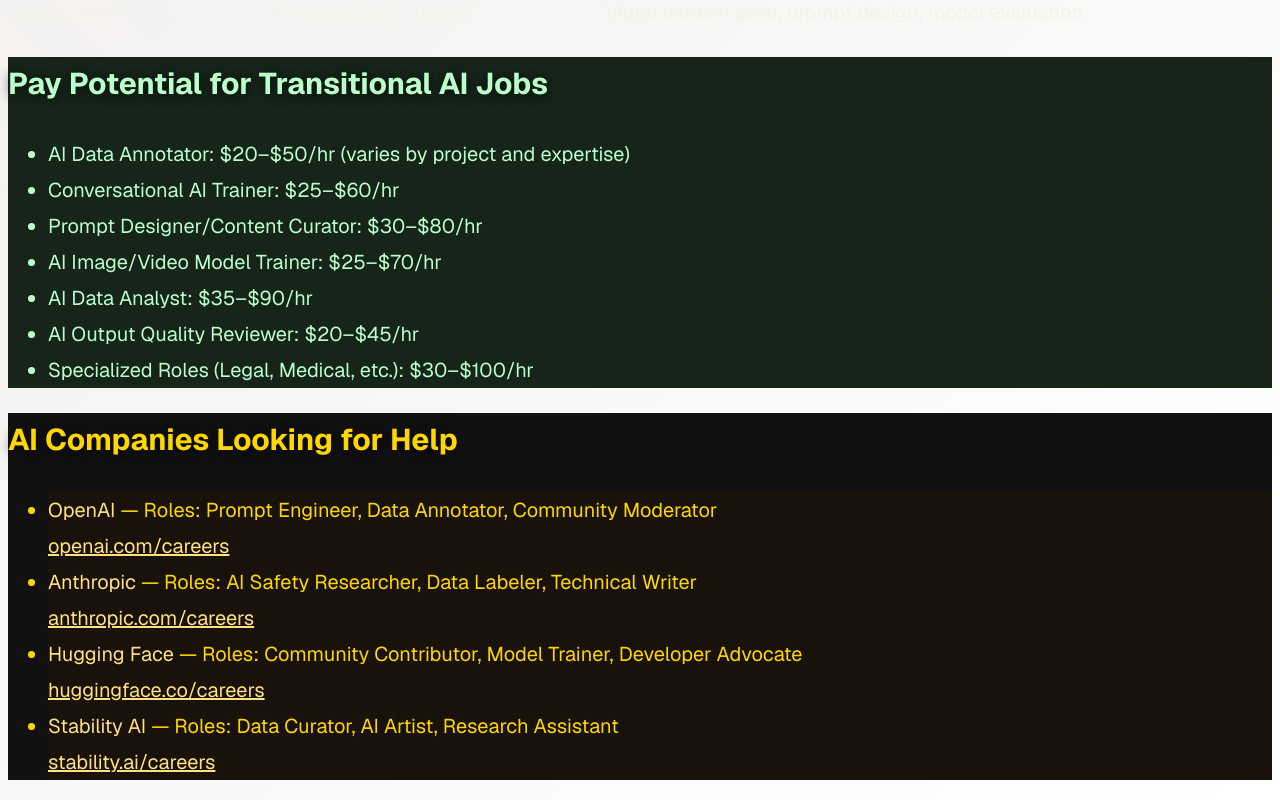
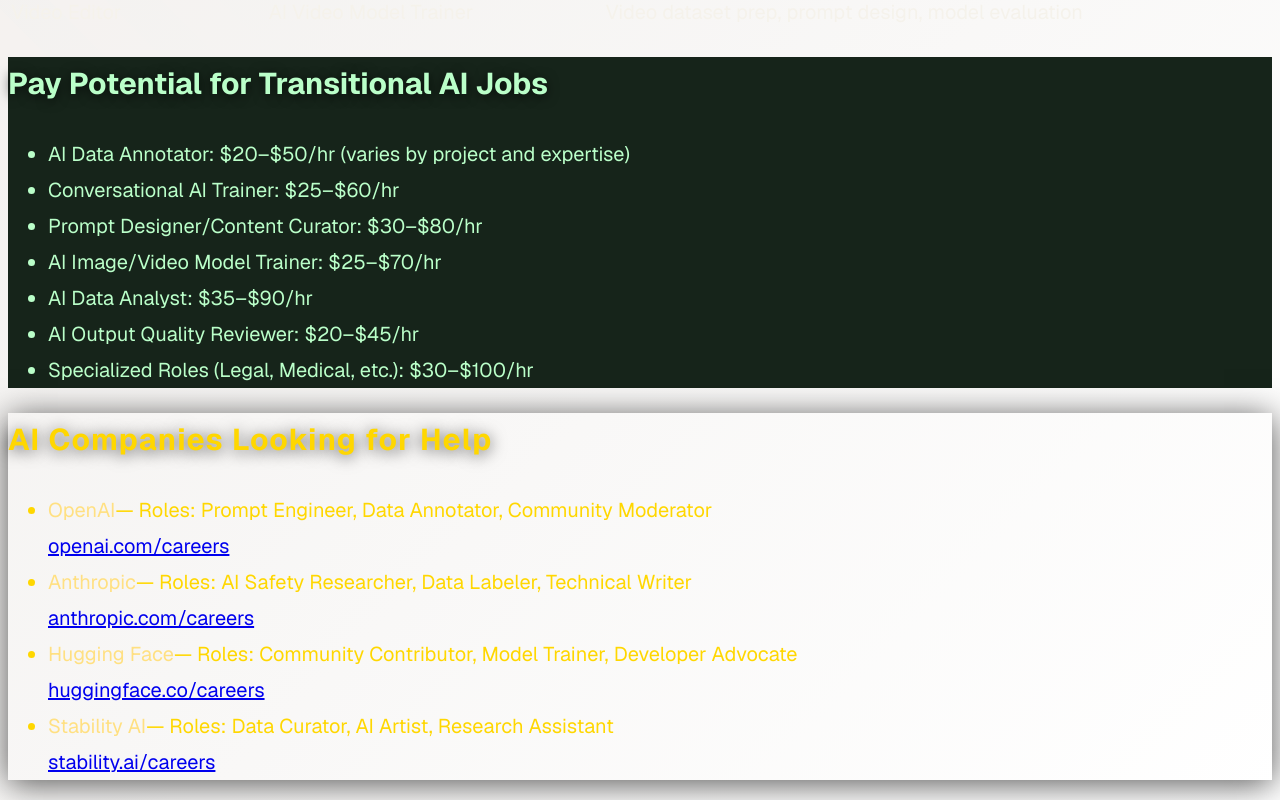
Before and after one commit to Shellzonit/auralis-sanctuary-, a Next.js app: page /transitional-phasing-jobs in a window 1280 px wide. Shown: the part 1288-2088 px from the top of the page. Built offline with nearby package versions, Linux system fonts and the light colour scheme.

Commit message:
Center and restyle AI Companies list in Transitional Phasing Jobs room

```diff
--- a/app/transitional-phasing-jobs/page.tsx
+++ b/app/transitional-phasing-jobs/page.tsx
@@ -126,30 +126,43 @@
           <li><span className="font-bold">Specialized Roles (Legal, Medical, etc.):</span> $30–$100/hr</li>
         </ul>
       </div>
-      {/* AI Companies Seeking Help - Editable Section */}
-      <div className="w-full max-w-3xl rounded-xl shadow-lg p-8 border border-yellow-600" style={{ background: '#111', color: '#ffe082' }}>
-        <h2 className="text-2xl font-semibold mb-6 text-center" style={{ color: '#ffd700', textShadow: '0 2px 12px #000a' }}>AI Companies Looking for Help</h2>
-        <ul className="space-y-4">
-          {/* To update this list, simply add or remove <li> elements below */}
-          <li className="rounded-lg p-4 border border-yellow-700" style={{ background: '#18120a', color: '#ffd700' }}>
-            <span className="font-bold" style={{ color: '#ffe082' }}>OpenAI</span> — Roles: Prompt Engineer, Data Annotator, Community Moderator
-            <br /><a href="https://openai.com/careers" target="_blank" rel="noopener noreferrer" style={{ color: '#ffe082', textDecoration: 'underline' }}>openai.com/careers</a>
+      {/* AI Companies Seeking Help - Centered and Elegant Section */}
+      <div className="w-full flex justify-center items-center mt-8 mb-8">
+        <div className="w-full max-w-2xl rounded-2xl shadow-2xl p-10 border-2 border-yellow-400 bg-gradient-to-br from-yellow-900/80 to-yellow-700/40" style={{ color: '#ffe082', boxShadow: '0 4px 32px #000a' }}>
+          <h2 className="text-3xl font-extrabold mb-8 text-center tracking-wide" style={{ color: '#ffd700', textShadow: '0 2px 16px #000a', letterSpacing: 1.2 }}>AI Companies Looking for Help</h2>
+          <ul className="flex flex-col gap-6">
+            <li className="rounded-xl p-6 border border-yellow-500 bg-yellow-950/80 flex flex-col md:flex-row md:items-center md:justify-between transition-transform hover:scale-105 hover:shadow-lg" style={{ color: '#ffd700' }}>
+              <div>
+                <span className="font-bold text-lg" style={{ color: '#ffe082' }}>OpenAI</span>
+                <span className="ml-2 text-base">— Roles: Prompt Engineer, Data Annotator, Community Moderator</span>
+              </div>
+              <a href="https://openai.com/careers" target="_blank" rel="noopener noreferrer" className="mt-2 md:mt-0 text-amber-200 underline font-semibold hover:text-amber-300 transition-colors">openai.com/careers</a>
             </li>
-          <li className="rounded-lg p-4 border border-yellow-700" style={{ background: '#18120a', color: '#ffd700' }}>
-            <span className="font-bold" style={{ color: '#ffe082' }}>Anthropic</span> — Roles: AI Safety Researcher, Data Labeler, Technical Writer
-            <br /><a href="https://www.anthropic.com/careers" target="_blank" rel="noopener noreferrer" style={{ color: '#ffe082', textDecoration: 'underline' }}>anthropic.com/careers</a>
+            <li className="rounded-xl p-6 border border-yellow-500 bg-yellow-950/80 flex flex-col md:flex-row md:items-center md:justify-between transition-transform hover:scale-105 hover:shadow-lg" style={{ color: '#ffd700' }}>
+              <div>
+                <span className="font-bold text-lg" style={{ color: '#ffe082' }}>Anthropic</span>
+                <span className="ml-2 text-base">— Roles: AI Safety Researcher, Data Labeler, Technical Writer</span>
+              </div>
+              <a href="https://www.anthropic.com/careers" target="_blank" rel="noopener noreferrer" className="mt-2 md:mt-0 text-amber-200 underline font-semibold hover:text-amber-300 transition-colors">anthropic.com/careers</a>
             </li>
-          <li className="rounded-lg p-4 border border-yellow-700" style={{ background: '#18120a', color: '#ffd700' }}>
-            <span className="font-bold" style={{ color: '#ffe082' }}>Hugging Face</span> — Roles: Community Contributor, Model Trainer, Developer Advocate
-            <br /><a href="https://huggingface.co/careers" target="_blank" rel="noopener noreferrer" style={{ color: '#ffe082', textDecoration: 'underline' }}>huggingface.co/careers</a>
+            <li className="rounded-xl p-6 border border-yellow-500 bg-yellow-950/80 flex flex-col md:flex-row md:items-center md:justify-between transition-transform hover:scale-105 hover:shadow-lg" style={{ color: '#ffd700' }}>
+              <div>
+                <span className="font-bold text-lg" style={{ color: '#ffe082' }}>Hugging Face</span>
+                <span className="ml-2 text-base">— Roles: Community Contributor, Model Trainer, Developer Advocate</span>
+              </div>
+              <a href="https://huggingface.co/careers" target="_blank" rel="noopener noreferrer" className="mt-2 md:mt-0 text-amber-200 underline font-semibold hover:text-amber-300 transition-colors">huggingface.co/careers</a>
             </li>
-          <li className="rounded-lg p-4 border border-yellow-700" style={{ background: '#18120a', color: '#ffd700' }}>
-            <span className="font-bold" style={{ color: '#ffe082' }}>Stability AI</span> — Roles: Data Curator, AI Artist, Research Assistant
-            <br /><a href="https://stability.ai/careers" target="_blank" rel="noopener noreferrer" style={{ color: '#ffe082', textDecoration: 'underline' }}>stability.ai/careers</a>
+            <li className="rounded-xl p-6 border border-yellow-500 bg-yellow-950/80 flex flex-col md:flex-row md:items-center md:justify-between transition-transform hover:scale-105 hover:shadow-lg" style={{ color: '#ffd700' }}>
+              <div>
+                <span className="font-bold text-lg" style={{ color: '#ffe082' }}>Stability AI</span>
+                <span className="ml-2 text-base">— Roles: Data Curator, AI Artist, Research Assistant</span>
+              </div>
+              <a href="https://stability.ai/careers" target="_blank" rel="noopener noreferrer" className="mt-2 md:mt-0 text-amber-200 underline font-semibold hover:text-amber-300 transition-colors">stability.ai/careers</a>
             </li>
             {/* Add more companies and roles as needed */}
           </ul>
         </div>
+      </div>
     </main>
   );
 }
```
Lines whose indentation alone changed are shown as unchanged.
